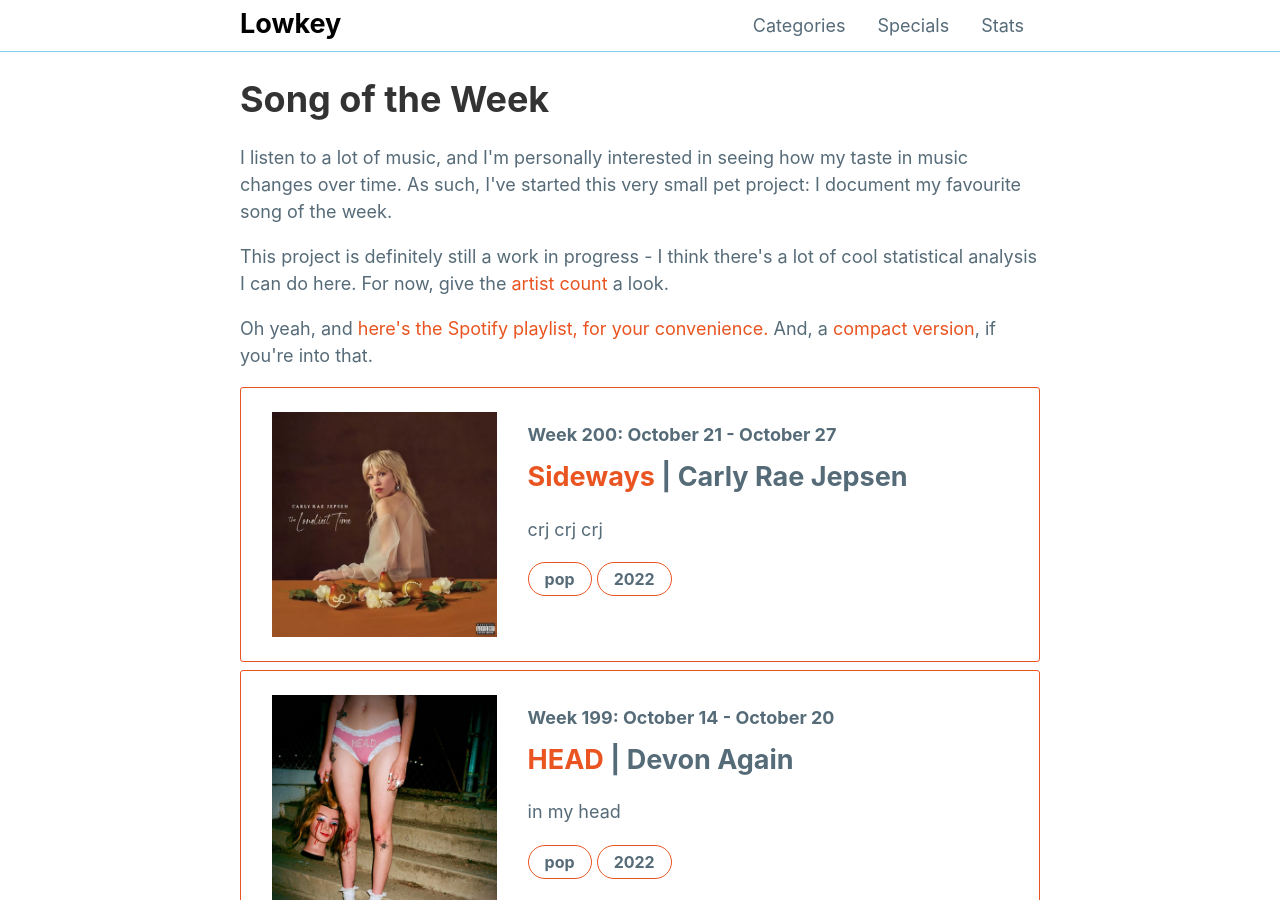
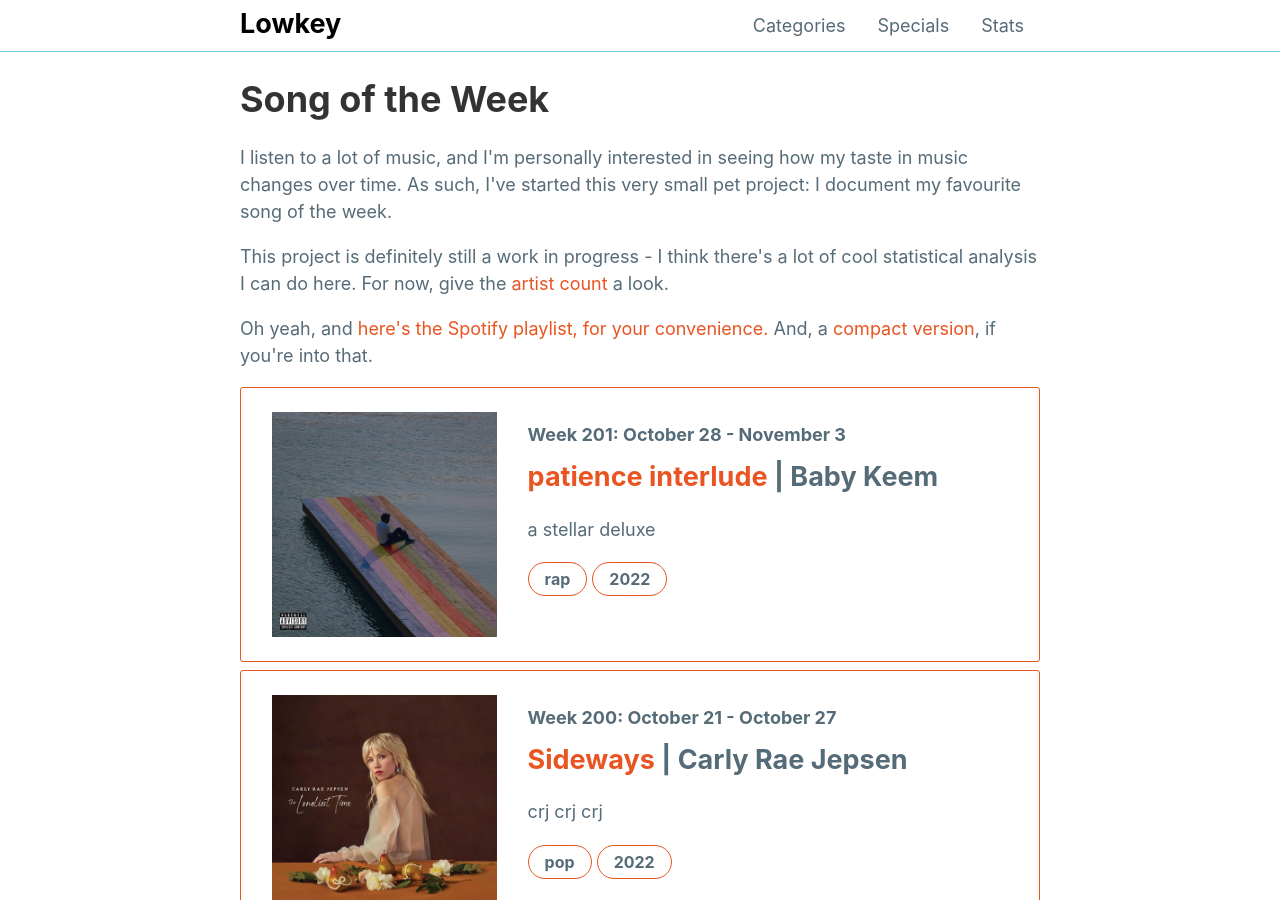
Before and after one commit to mattxwang/lowkey, a Jekyll site: the page built from stats/song-of-the-week.html, in a window 1280 px wide and 900 px high. Built offline with Jekyll 4.4.1, drawn with Linux system fonts in a browser that asks for light colours; comment, search, counter and statistics services are not loaded.

Commit message:
patience, fixes artist SOTW logic

```diff
--- a/_data/sotw.yml
+++ b/_data/sotw.yml
@@ -2271,3 +2271,13 @@
   genre: "pop"
   year: 2022
   blurb: "crj crj crj"
+week201:
+  week: "Week 201: October 28  - November 3"
+  title: "patience interlude"
+  artists:
+  - "Baby Keem"
+  album: "The Melodic Blue (Deluxe)"
+  album_art: "the-melodic-blue.jpeg"
+  genre: "rap"
+  year: 2022
+  blurb: "a stellar deluxe"
```
Also changed, not shown: stats/sotw-artists.html (+2 -5 lines).
